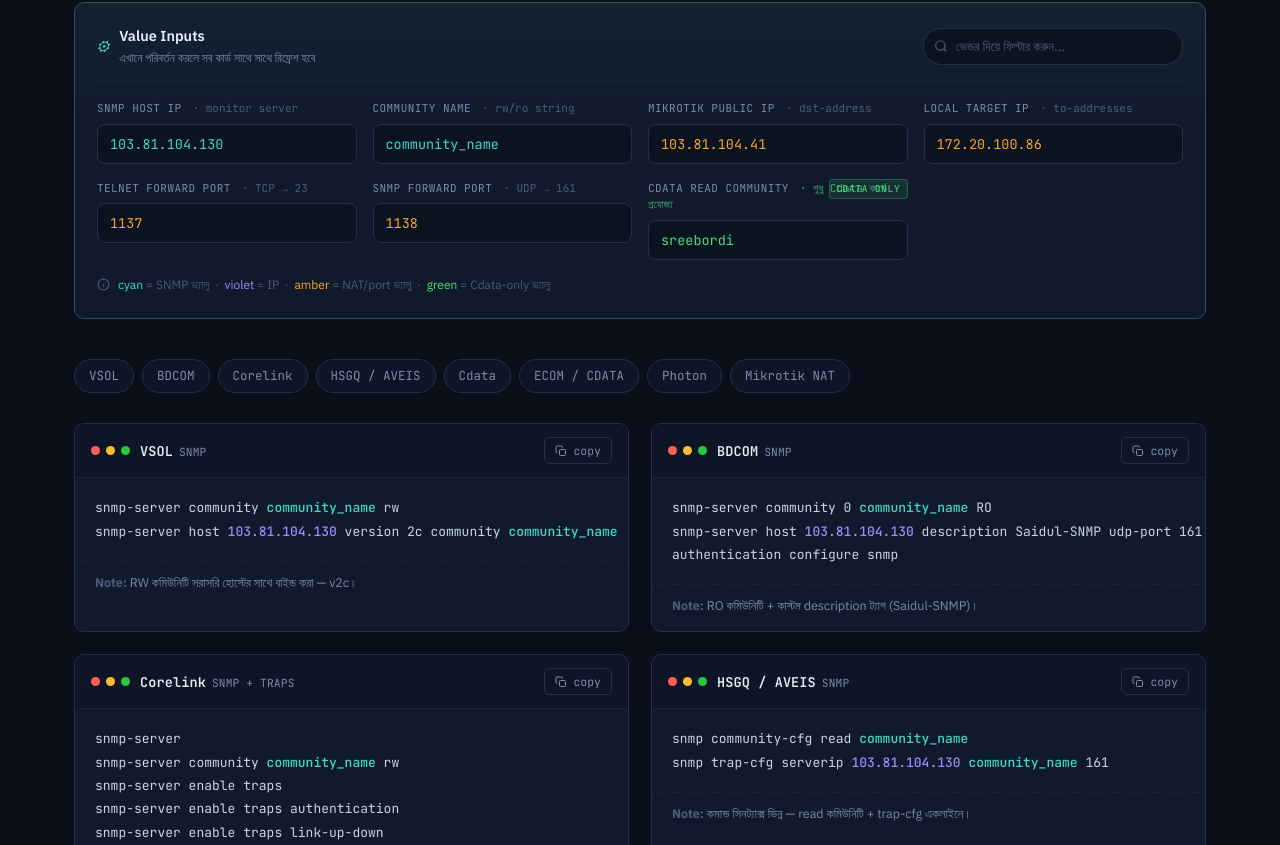
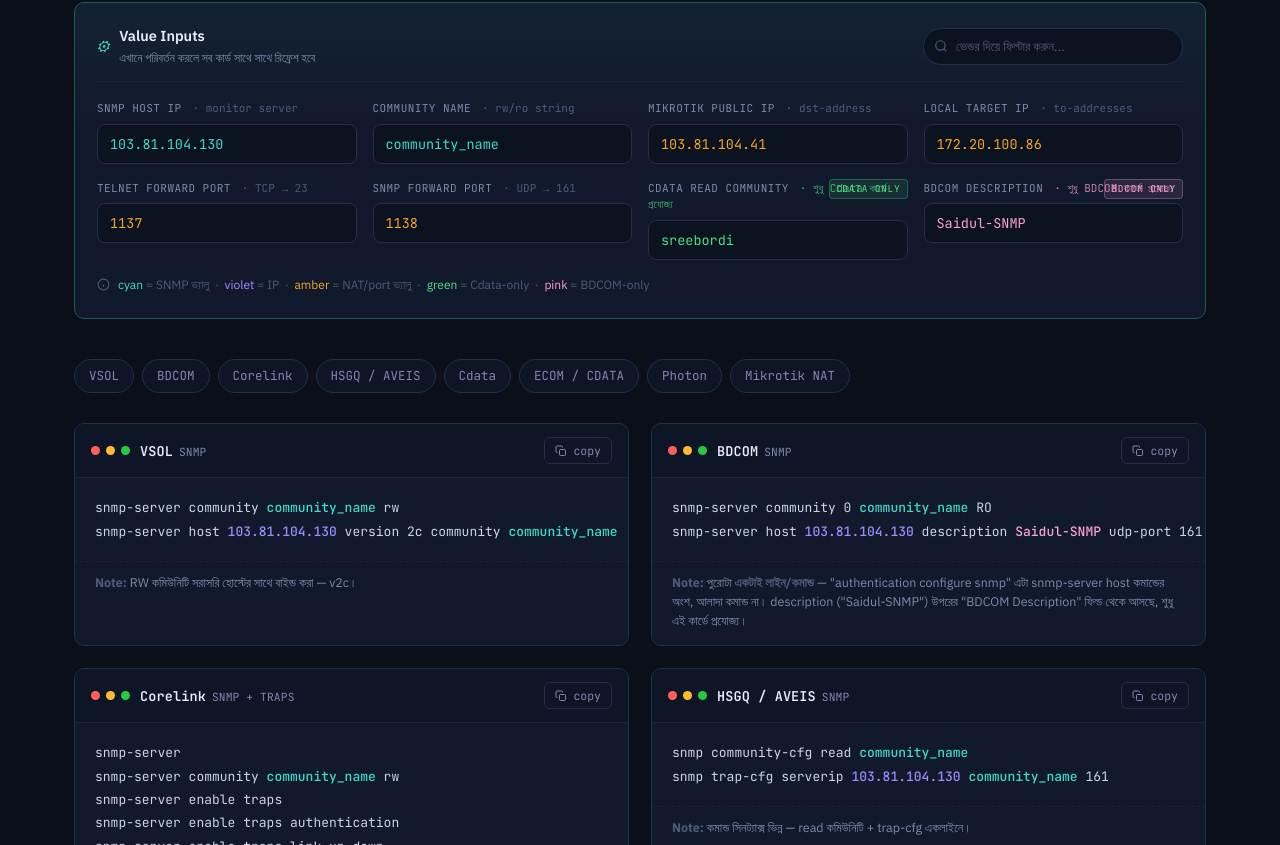
Before and after one commit to GaziAbdulAhad/SNMP---NAT-Command-Generator, a plain HTML site: page index.html in a window 1280 px wide. Shown: the part 535-1380 px from the top of the page. Drawn offline with Linux system fonts and the light colour scheme; a web font is replaced by a local one.

Commit message:
Update index.html

```diff
--- a/index.html
+++ b/index.html
@@ -122,6 +122,15 @@ h1 span{color:var(--cyan);}
   background:rgba(74,222,128,0.1); border:1px solid rgba(74,222,128,0.3);
   padding:2px 6px; border-radius:4px;
 }
+.field.bdcom{position:relative;}
+.field.bdcom input{color:#ff9ed8;}
+.field.bdcom label .grp{color:#ff9ed8; opacity:.75;}
+.field.bdcom::after{
+  content:"BDCOM ONLY"; position:absolute; top:-1px; right:0;
+  font-family:var(--mono); font-size:9.5px; letter-spacing:.08em; color:#ff9ed8;
+  background:rgba(255,158,216,0.1); border:1px solid rgba(255,158,216,0.3);
+  padding:2px 6px; border-radius:4px;
+}
 .panel-foot{margin-top:16px; font-size:12px; color:var(--muted-2); display:flex; align-items:center; gap:8px;}
 .panel-foot svg{width:13px; height:13px; flex-shrink:0;}
 
@@ -163,6 +172,7 @@ pre .val{color:var(--cyan); font-weight:500;}
 pre .ip{color:var(--violet); font-weight:500;}
 pre .nat{color:var(--amber); font-weight:500;}
 pre .cread{color:var(--green); font-weight:500;}
+pre .bdesc{color:#ff9ed8; font-weight:500;}
 .card-note{padding:11px 20px 16px; font-size:12.5px; color:var(--muted); border-top:1px dashed var(--line-soft);}
 .card-note b{color:var(--muted-2)}
 
@@ -289,10 +299,14 @@ footer{margin-top:64px; padding-top:22px; border-top:1px solid var(--line-soft);
         <label>Cdata Read Community <span class="grp">· শুধু Cdata কার্ডে প্রযোজ্য</span></label>
         <input type="text" id="cdataReadComm" value="sreebordi">
       </div>
+      <div class="field bdcom">
+        <label>BDCOM Description <span class="grp">· শুধু BDCOM কার্ডে প্রযোজ্য</span></label>
+        <input type="text" id="bdcomDesc" value="Saidul-SNMP">
+      </div>
     </div>
     <div class="panel-foot">
       <svg viewBox="0 0 24 24" fill="none" stroke="currentColor" stroke-width="2"><circle cx="12" cy="12" r="10"/><path d="M12 16v-4M12 8h.01"/></svg>
-      <span><span style="color:var(--cyan)">cyan</span> = SNMP ভ্যালু &nbsp;·&nbsp; <span style="color:var(--violet)">violet</span> = IP &nbsp;·&nbsp; <span style="color:var(--amber)">amber</span> = NAT/port ভ্যালু &nbsp;·&nbsp; <span style="color:var(--green)">green</span> = Cdata-only ভ্যালু</span>
+      <span><span style="color:var(--cyan)">cyan</span> = SNMP ভ্যালু &nbsp;·&nbsp; <span style="color:var(--violet)">violet</span> = IP &nbsp;·&nbsp; <span style="color:var(--amber)">amber</span> = NAT/port ভ্যালু &nbsp;·&nbsp; <span style="color:var(--green)">green</span> = Cdata-only &nbsp;·&nbsp; <span style="color:#ff9ed8">pink</span> = BDCOM-only</span>
     </div>
   </div>
 
@@ -355,11 +369,10 @@ snmp-server host <span class="ip">${host}</span> version 2c community <span clas
     note:'RW কমিউনিটি সরাসরি হোস্টের সাথে বাইন্ড করা — v2c।' },
 
   { id:"bdcom", name:"BDCOM", tag:"SNMP",
-    build:(host,comm)=>
+    build:(host,comm,cdataRead,bdcomDesc)=>
 `snmp-server community 0 <span class="val">${comm}</span> RO
-snmp-server host <span class="ip">${host}</span> description Saidul-SNMP udp-port 161 version v2c <span class="val">${comm}</span>
-authentication configure snmp`,
-    note:'RO কমিউনিটি + কাস্টম description ট্যাগ (Saidul-SNMP)।' },
+snmp-server host <span class="ip">${host}</span> description <span class="bdesc">${bdcomDesc}</span> udp-port 161 version v2c <span class="val">${comm}</span> authentication configure snmp`,
+    note:'পুরোটা <b>একটাই লাইন/কমান্ড</b> — "authentication configure snmp" এটা snmp-server host কমান্ডের অংশ, আলাদা কমান্ড না। description ("<span id="bdcom-desc-note">Saidul-SNMP</span>") উপরের "BDCOM Description" ফিল্ড থেকে আসছে, শুধু এই কার্ডে প্রযোজ্য।' },
 
   { id:"corelink", name:"Corelink", tag:"SNMP + TRAPS",
     build:(host,comm)=>
@@ -433,13 +446,17 @@ function updateCommands(){
   const tcp  = el('tcpPort').value.trim() || '<TCP_PORT>';
   const udp  = el('udpPort').value.trim() || '<UDP_PORT>';
   const cdataRead = el('cdataReadComm').value.trim() || '<CDATA_READ>';
+  const bdcomDesc = el('bdcomDesc').value.trim() || '<BDCOM_DESC>';
 
   VENDORS.forEach(v=>{
-    el('code-'+v.id).innerHTML = v.build(host, comm, cdataRead);
+    el('code-'+v.id).innerHTML = v.build(host, comm, cdataRead, bdcomDesc);
   });
 
   const cdataNoteSpan = el('cdata-read-note');
   if(cdataNoteSpan) cdataNoteSpan.textContent = cdataRead;
+
+  const bdcomNoteSpan = el('bdcom-desc-note');
+  if(bdcomNoteSpan) bdcomNoteSpan.textContent = bdcomDesc;
 
   el('topo-host-label').textContent = host;
 
@@ -456,7 +473,7 @@ add action=dst-nat chain=dstnat dst-address=<span class="nat">${dst}</span> dst-
   el('mikrotik-note').innerHTML = `<b>Note:</b> TCP ${tcp} → Telnet (port 23), UDP ${udp} → SNMP (port 161), উভয়ই <span style="color:var(--violet)">${toA}</span>-এ ফরওয়ার্ড হচ্ছে external <span style="color:var(--violet)">${dst}</span> থেকে।`;
 }
 
-['hostIp','communityName','dstAddr','toAddr','tcpPort','udpPort','cdataReadComm'].forEach(id=>{
+['hostIp','communityName','dstAddr','toAddr','tcpPort','udpPort','cdataReadComm','bdcomDesc'].forEach(id=>{
   el(id).addEventListener('input', updateCommands);
 });
 
```
